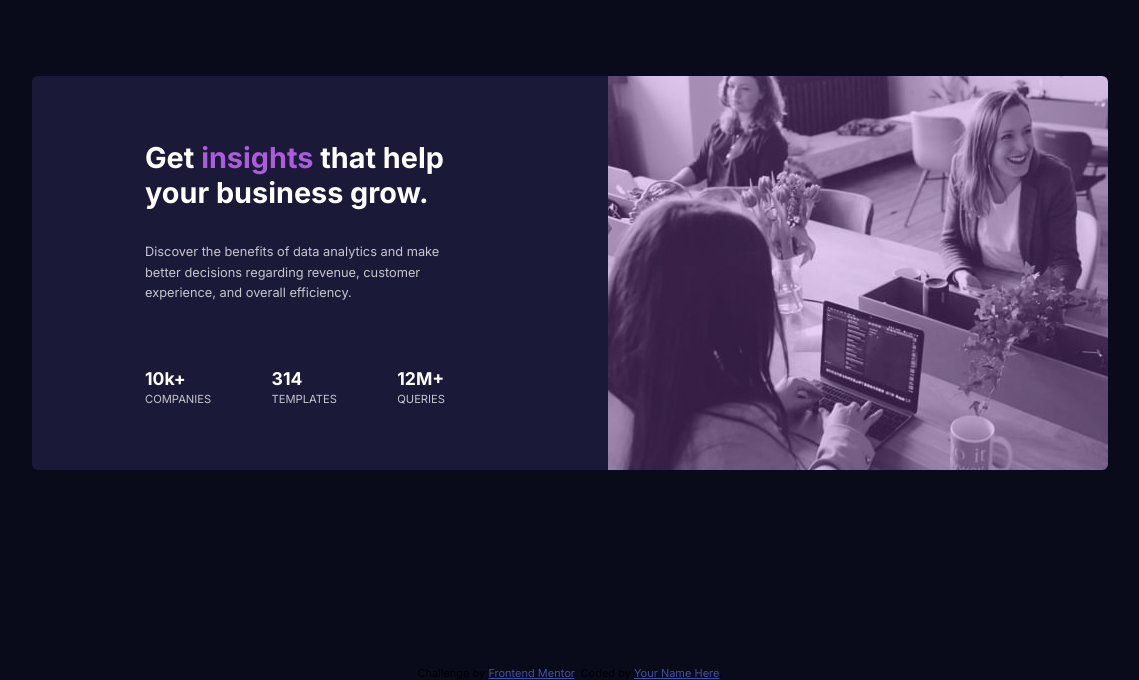
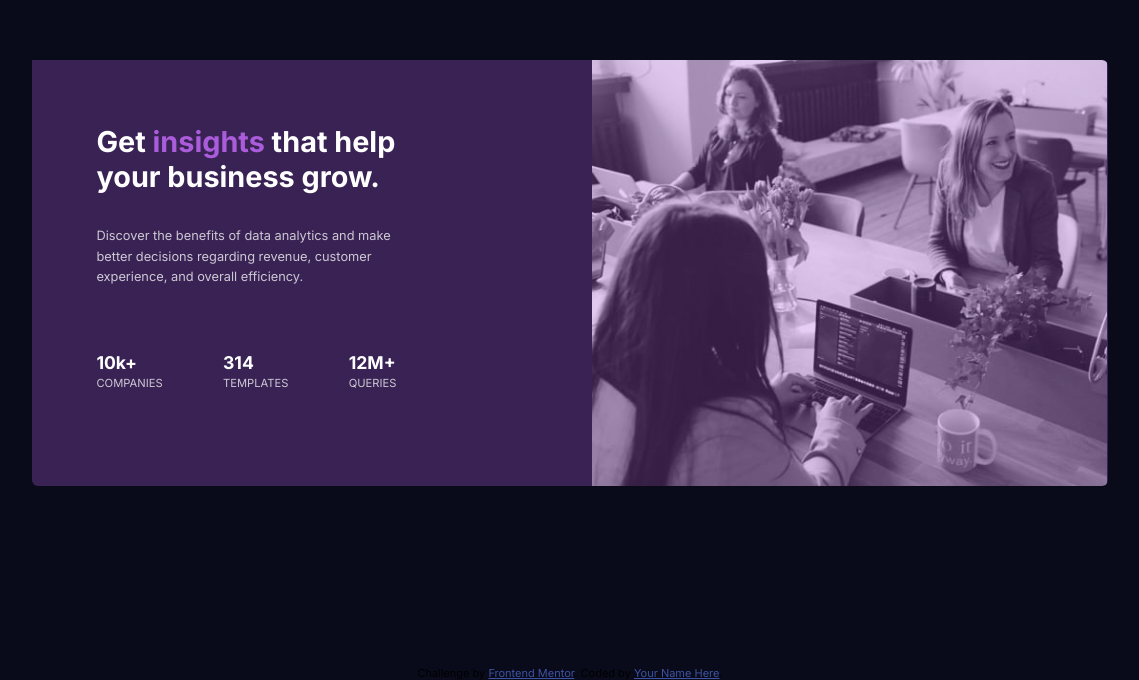
Before and after one commit to Ikacper/stats-preview-card-component-main, a plain HTML site: page index.html in a window 1536 px wide. Shown: the part 120-800 px from the top of the page, without its empty margins (198-1337 px from the left). Drawn offline with Linux system fonts and the light colour scheme.

Commit message:
background image created

```diff
--- a/index.html
+++ b/index.html
@@ -20,7 +20,6 @@
 <body>
 
   <section class="card">
-    <div class="card__image"></div>
     <div class="card__insights">
       <h1 class="card__title">Get <span class="title--purple">insights</span> that help your business grow.</h1>
 
--- a/style.css
+++ b/style.css
@@ -15,30 +15,31 @@ body {
 }
 
 .card {
-  background-color: hsl(244, 38%, 16%);
-  width: 80%;
-  margin: auto;
-  border-radius: 6px;
-  text-align: center;
-}
-
-.card__image {
-  width: 100%;
-  height: 220px;
   background: linear-gradient(
       0deg,
       hsla(277, 64%, 61%, 0.3),
       hsla(277, 64%, 61%, 0.3)
     ),
-    url(./images/image-header-mobile.jpg) center no-repeat;
-  background-size: cover;
+    url(./images/image-header-mobile.jpg) top no-repeat;
+  background-size: 100% auto;
+  display: flex;
+  align-items: flex-end;
+  justify-content: center;
   border-top-left-radius: 6px;
   border-top-right-radius: 6px;
+  background-color: hsl(244, 38%, 16%);
+  width: 80%;
+  height: 75%;
+  margin: auto;
+  border-radius: 6px;
+  text-align: center;
+  padding-bottom: 1.8rem;
 }
 
 .card__title {
   color: hsl(0, 0%, 100%);
-  padding: 2rem 2rem 1rem 2rem;
+  padding: 0 2rem 1rem 2rem;
+  max-width: 300px;
 }
 
 .title--purple {
@@ -50,6 +51,7 @@ body {
   padding: 0 2.5rem 2rem 2.5rem;
   font-size: 0.8rem;
   line-height: 1.6;
+  max-width: 300px;
 }
 
 .card__stats {
@@ -64,7 +66,7 @@ body {
 
 .card__stat-heading {
   color: hsla(0, 0%, 100%, 0.75);
-  padding: 0.2rem 0 1rem 0;
+  padding: 0.2rem 0 1.2rem 0;
   font-size: 0.7rem;
   text-transform: uppercase;
 }
@@ -72,26 +74,23 @@ body {
 @media (min-width: 1440px) {
   .card {
     display: flex;
-    flex-direction: row-reverse;
+    justify-content: flex-start;
     width: 70%;
-  }
-
-  .card__image {
-    width: 500px;
-    height: 100%;
+    height: auto;
     background: linear-gradient(
         0deg,
         hsla(277, 64%, 61%, 0.3),
         hsla(277, 64%, 61%, 0.3)
       ),
-      url(./images/image-header-desktop.jpg) center no-repeat;
+      url(./images/image-header-desktop.jpg) right no-repeat;
+    background-size: auto 100%;
     border-top-left-radius: 0;
     border-top-right-radius: 6px;
     border-bottom-right-radius: 6px;
   }
 
   .card__insights {
-    margin: auto;
+    margin-left: 4rem;
   }
 
   .card__title {
```
